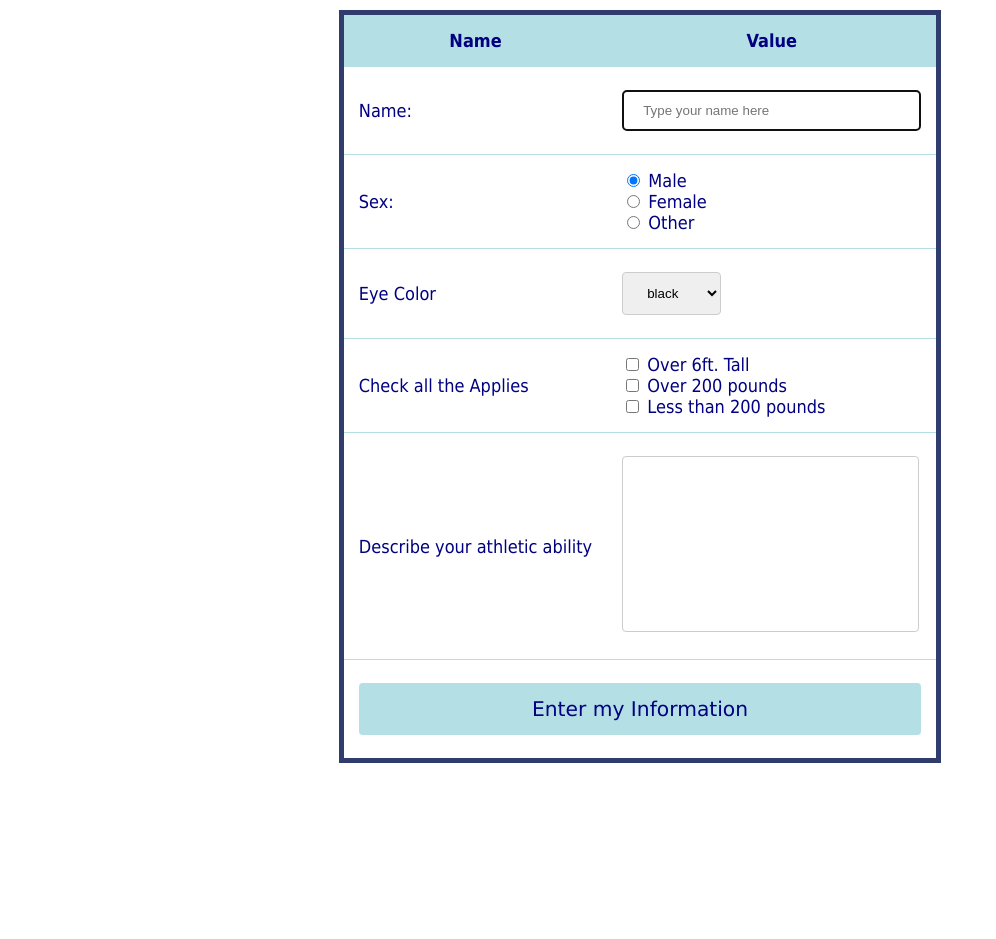
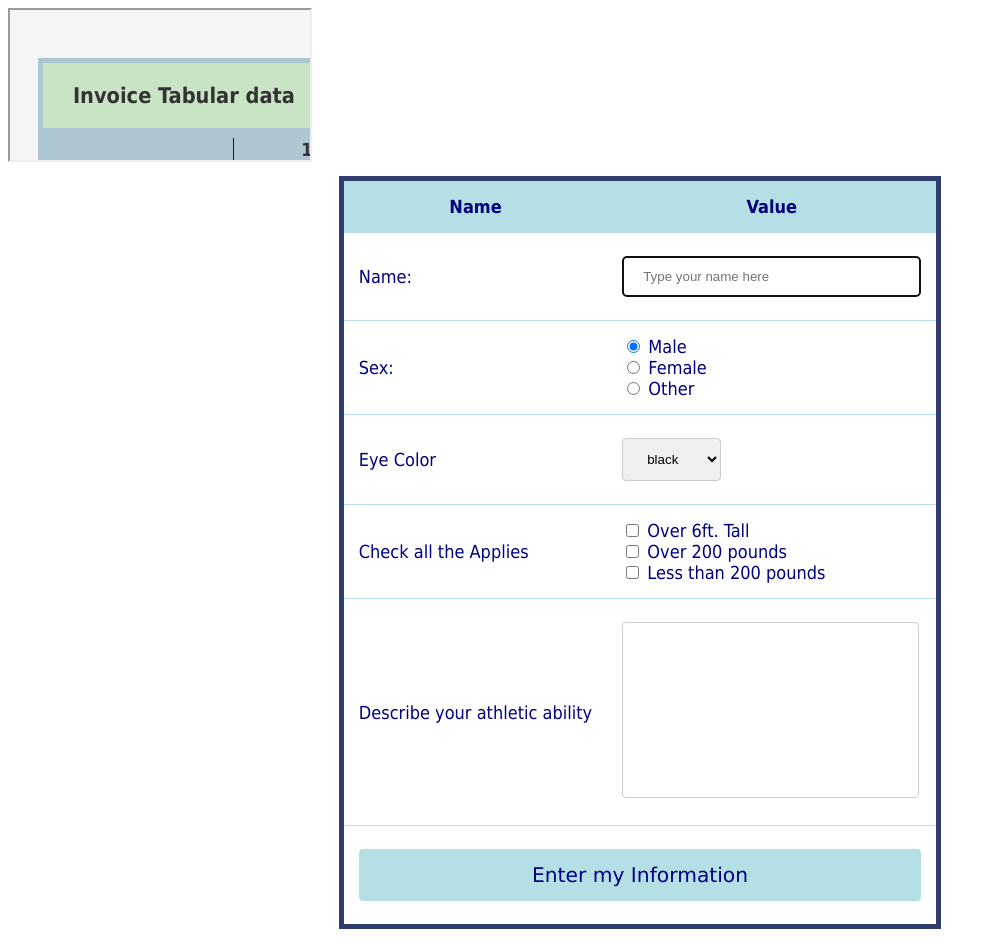
Before and after one commit to KurtTancio2132/Table-Forms, a plain HTML site: page index.html in a window 1280 px wide. Shown: the whole page, without its empty margins (0-996 px from the left). Before the commit the page ends 800 px from the top, so only its background shows below. Drawn offline with Linux system fonts and the light colour scheme.

Commit message:
Update index.html

```diff
--- a/index.html
+++ b/index.html
@@ -6,6 +6,9 @@
     <link rel="stylesheet" href="Form.css">
 </head>
 <body>
+
+    <iframe src="table.html" title="Information Form" scrolling="no"></iframe>
+
     <table>
         <form>
             <thead>
```
